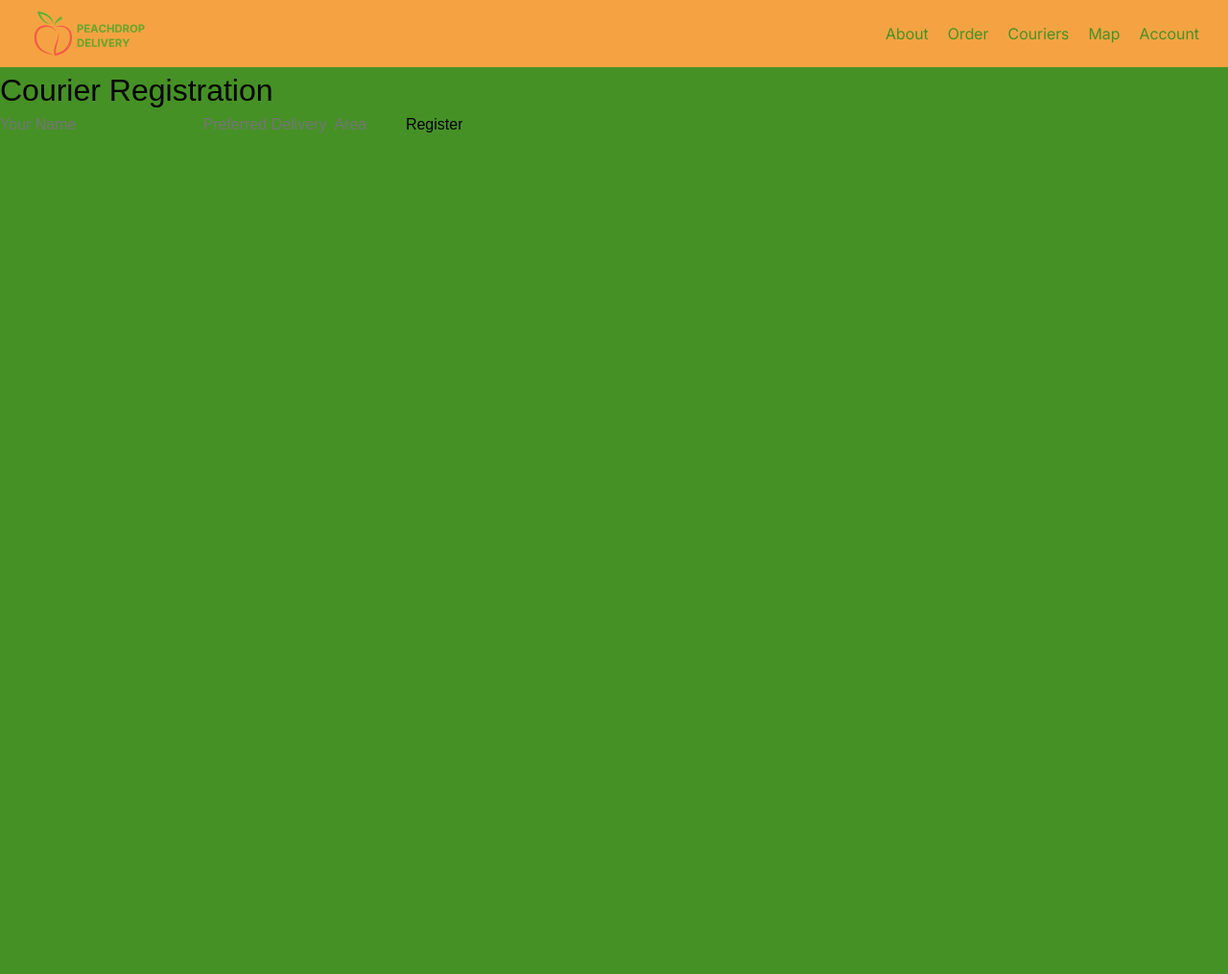
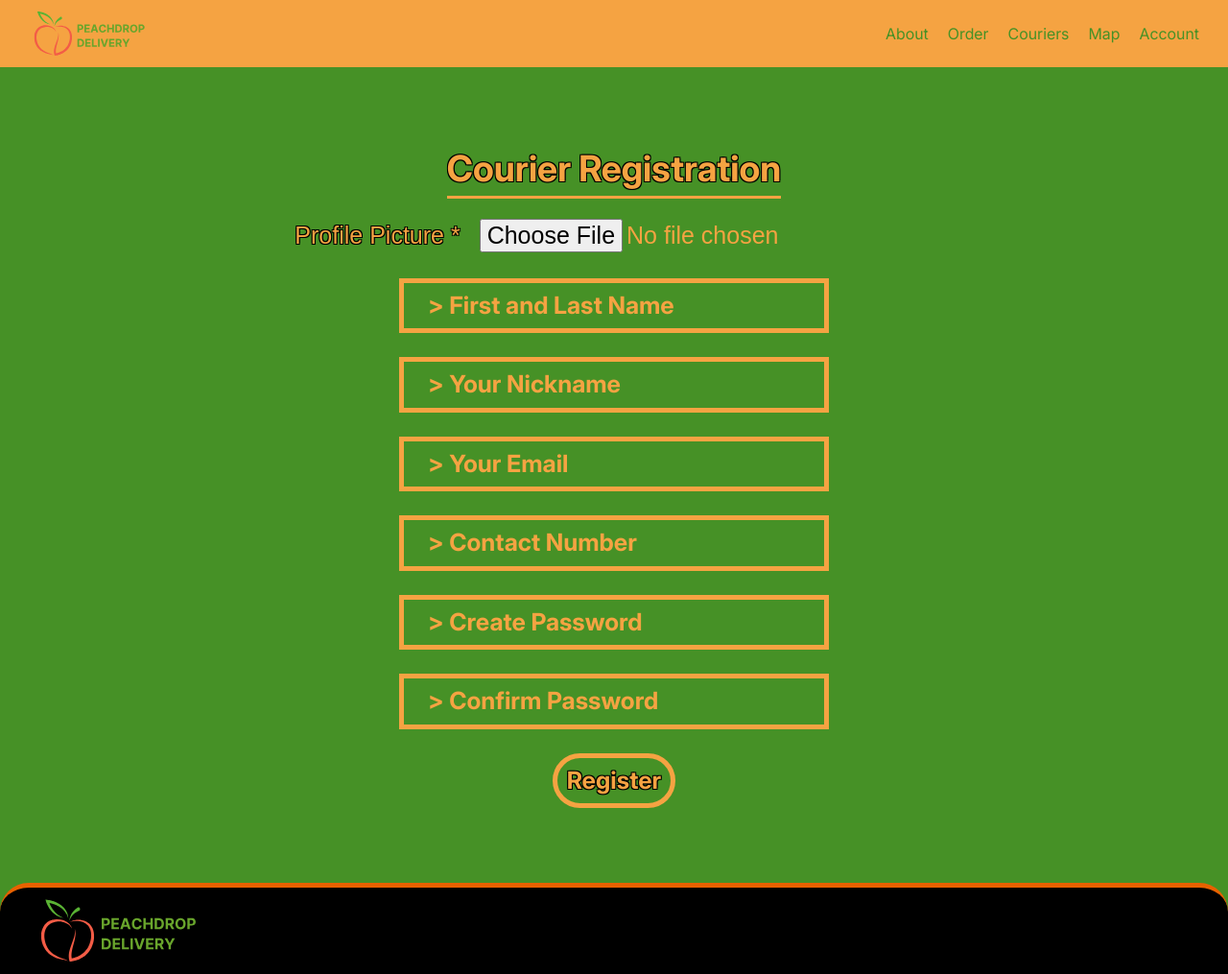
Before and after one commit to rebelCourier/peachdropdelivery, a Flask app: template app/templates/regcourier.html in a window 1280 px wide. Shown: the whole page at 96% size. Before the commit the page ends 138 px from the top, so only its background shows below. Run offline with Flask 3, Linux system fonts and the light colour scheme; the template is opened without the code that fills it, so the values that code supplies are empty.

Commit message:
addded customer and courier registration pages and registration logic

```diff
--- a/app/__init__.py
+++ b/app/__init__.py
@@ -5,7 +5,8 @@ import os
 def create_app():
     app = Flask(__name__)
 
-    from app.routes import main
+    from app.routes import main, user
     app.register_blueprint(main)
+    app.register_blueprint(user)
 
     return app
--- a/app/static/styles/regcourierstyle.css
+++ b/app/static/styles/regcourierstyle.css
@@ -3,6 +3,7 @@ body {
     flex-direction: column;
     gap: 30px;
     background-color: var(--dark-green);
+    height: 100%;
 }
 
 main {
@@ -10,6 +11,7 @@ main {
     display: flex;
     flex-direction: column;
     margin-top: 70px;
+    min-height: 100vh;
 }
 
 nav {
@@ -72,3 +74,105 @@ nav {
 .dropdown:hover .dropdown-menu {
     display: flex;
 }
+
+/* Registation Form Styling */
+.regcourierform {
+    display: flex;
+    flex-direction: column;
+    gap: 20px;
+    max-width: 100%;
+    height: 100vh;
+    align-items: center;
+    justify-content: center;
+    font-size: 25px;
+    margin: 25px 0px;
+}
+
+form {
+    display: flex;
+    flex-direction: column;
+    gap: 25px;
+    align-items: center;
+    justify-content: center;
+}
+
+.form-title {
+    font-family: 'Inter';
+    font-weight: bold;
+    color: var(--osage-orange);
+    text-shadow:
+    -1px -1px 0 black,
+     1px -1px 0 black,
+    -1px  1px 0 black,
+     1px  1px 0 black;
+     border-bottom: 3px solid var(--osage-orange);
+}
+
+.profile-pic {
+    display: flex;
+    flex-direction: row;
+    color: var(--osage-orange);
+    gap: 20px;
+    text-shadow:
+    -1px -1px 0 black,
+     1px -1px 0 black,
+    -1px  1px 0 black,
+     1px  1px 0 black;
+}
+
+.form-fields {
+    display: flex;
+    flex-direction: column;
+    gap: 25px;
+    align-items: center;
+}
+
+.courier-name, .courier-nickname, .courier-email, .courier-phone, .courier-password {
+    border: 5px solid var(--osage-orange);
+    padding: 5px 25px;
+    color: var(--osage-orange);
+    font-family: 'Inter';
+}
+
+input::placeholder {
+    color: var(--osage-orange);
+    font-weight: 700;
+    font-family: 'Inter';
+}
+
+.register {
+    color: var(--osage-orange);
+    font-family: 'Inter';
+    font-weight: bold;
+    border: 5px solid var(--osage-orange);
+    border-radius: 30px;
+    width: fit-content;
+    padding: 5px 10px;
+    text-shadow:
+    -1px -1px 0 black,
+     1px -1px 0 black,
+    -1px  1px 0 black,
+     1px  1px 0 black;
+}
+
+/* Footer Styling */
+footer {
+    display: flex;
+    flex-direction: row;
+    background-color: black;
+    align-items: center;
+    position: relative;
+    width: 100%;
+    border-top-left-radius: 30px;
+    border-top-right-radius: 30px;
+    padding-top: 10px;
+    padding-left: 10px;
+    padding-bottom: 10px;
+    border-top: 5px solid var(--spanish-orange);
+    z-index: 1000;
+}
+
+.footer-logo {
+    padding-left: 25px;
+    height: 70px;
+}
--- a/app/templates/regcourier.html
+++ b/app/templates/regcourier.html
@@ -10,12 +10,12 @@
 </head>
 <body>
     <nav>
-    <img class="title-logo" src="{{ url_for('static', filename='/baseassets/peachtitlelogo.svg') }}"  alt="title logo" onclick="location.href='/'">
+    <img class="title-logo" src="{{ url_for('static', filename='baseassets/peachtitlelogo.svg') }}"  alt="title logo" onclick="location.href='/'">
     <ul class="nav-links">
-      <li class="option"><a href="templates/about.html">About</a></li>
-      <li class="option"><a href="templates/order.html">Order</a></li>
-      <li class="option"><a href="templates/couriers.html">Couriers</a></li>
-      <li class="option"><a href="templates/map.html">Map</a></li>
+      <li class="option"><a href="{{ url_for('main.about') }}">About</a></li>
+      <li class="option"><a href="{{ url_for('main.order') }}">Order</a></li>
+      <li class="option"><a href="{{ url_for('main.couriers') }}">Couriers</a></li>
+      <li class="option"><a href="{{ url_for('main.map') }}">Map</a></li>
       <li class="option dropdown">
         <a href="#">Account</a>
         <div class="dropdown-menu">
@@ -27,12 +27,60 @@
     </ul>
   </nav>
   <main>
-    <h1>Courier Registration</h1>
-    <form method="POST" action="/ submit-courier-registration">
-        <input type="text" name="name"  placeholder="Your Name" required>
-        <input type="text" name="zone"  placeholder="Preferred Delivery  Area" required>
-        <input type="submit"    value="Register">
-    </form>
+    <section class="regcourierform">
+        <h1 class="form-title">Courier Registration</h1>
+        <form method="POST" action="/submit-courier-registration" enctype="multipart/form-data" onsubmit="return checkPasswordsMatch()">
+            <section class="profile-pic">
+                <label for="profile_pic">Profile Picture <span class="required-star">*</span></label>
+                <input type="file" id="profile_picture" name="profile_pic" accept="image/*" required>
+            </section>
+            <section class="form-fields">
+                <input class="courier-name" type="text" name="name"  placeholder="> First and Last Name" required>
+                <input class="courier-nickname" type="text" name="nickname" placeholder="> Your Nickname" required>
+                <input class="courier-email" type="text" name="email" placeholder="> Your Email" required>
+                <input class="courier-phone" type="tel" name="phone"  placeholder="> Contact Number" required>
+                <input id="password" class="courier-password" type="password" name="password" placeholder="> Create Password" required>
+                <input id="confirm_password" class="courier-password" type="password" name="confirm_password" placeholder="> Confirm Password" required>
+                <p id="password-message" style="color: red; font-weight: bold; display: none;">Passwords do not match</p>
+                <input class="register" type="submit" value="Register">
+            </section>
+
+        </form>
+    </section>
+
+    <footer>
+    <img class="footer-logo" src="{{ url_for('static', filename='baseassets/peachtitlelogo.svg') }}" alt="small logo">
+    <p class="summary">  Peach Drop Delivery connects customers with local stores and independent cyclists for fast, eco-friendly deliveries across Atlanta. Order food or essentials and have them delivered by bike, right from your neighborhood.
+    </p>
+  </footer>
   </main>
+  <script>
+  const password = document.getElementById('password');
+  const confirmPassword = document.getElementById('confirm_password');
+  const message = document.getElementById('password-message');
+
+  function validatePasswords() {
+    if (password.value === confirmPassword.value) {
+      message.style.display = 'none';
+      confirmPassword.style.borderColor = 'var(--osage-orange)';
+      password.style.borderColor = 'var(--osage-orange)';
+    } else {
+      message.style.display = 'block';
+      confirmPassword.style.borderColor = 'red';
+      password.style.borderColor = 'red';
+    }
+  }
+
+  password.addEventListener('input', validatePasswords);
+  confirmPassword.addEventListener('input', validatePasswords);
+
+  function checkPasswordsMatch() {
+  if (password.value !== confirmPassword.value) {
+    alert('Passwords do not match. Please fix before submitting.');
+    return false; // Prevent form submit
+  }
+  return true; // Allow form submit
+}
+</script>
 </body>
 </html>
```
Also changed, not shown: app/routes.py (+84 -5 lines), app/static/styles/indexstyle.css (+7 -10 lines), app/static/styles/regcustomerstyle.css (+173 -0 lines), app/templates/index.html (+6 -6 lines), app/templates/regcustomer.html (+86 -0 lines), app/templates/login.html (added).
